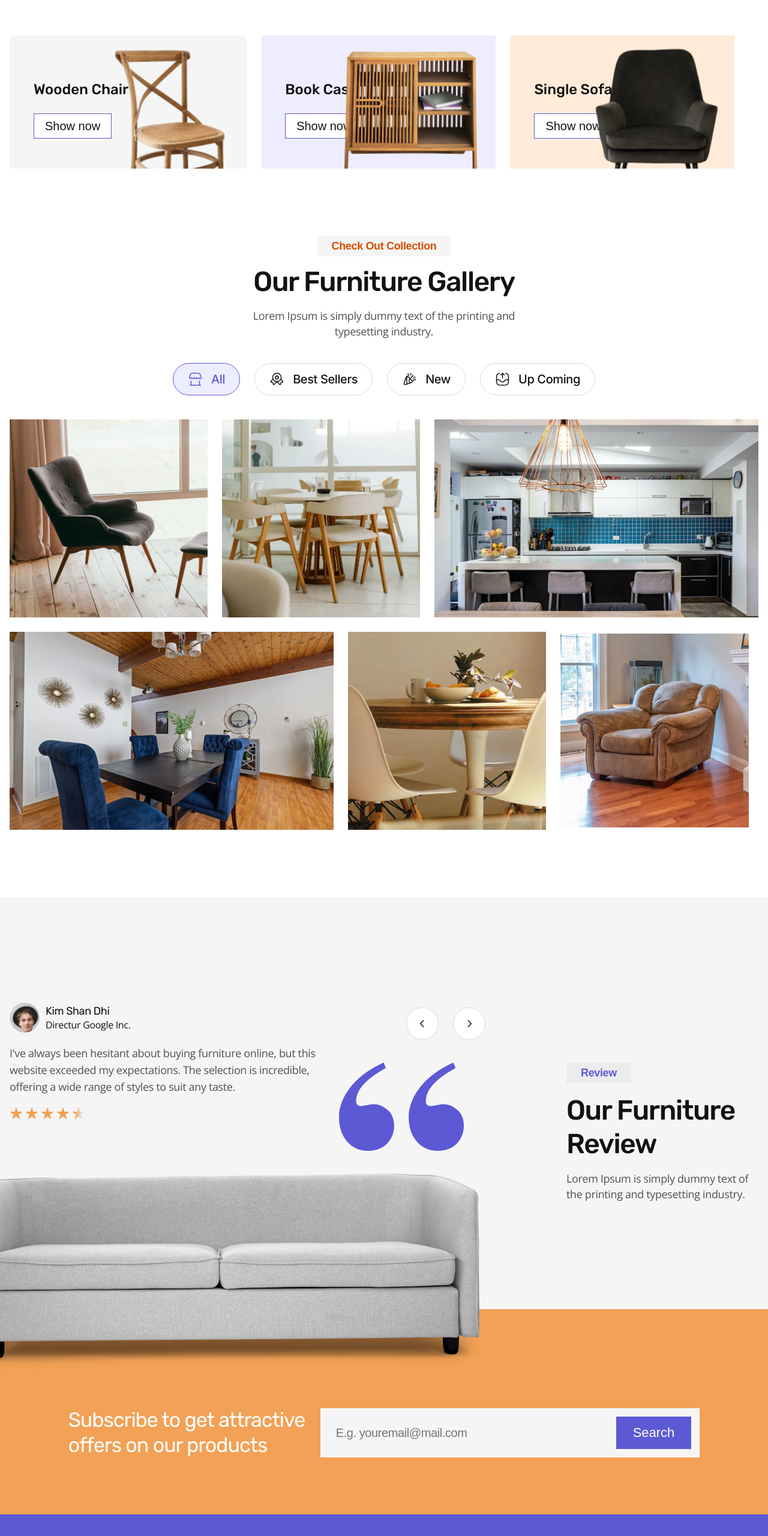
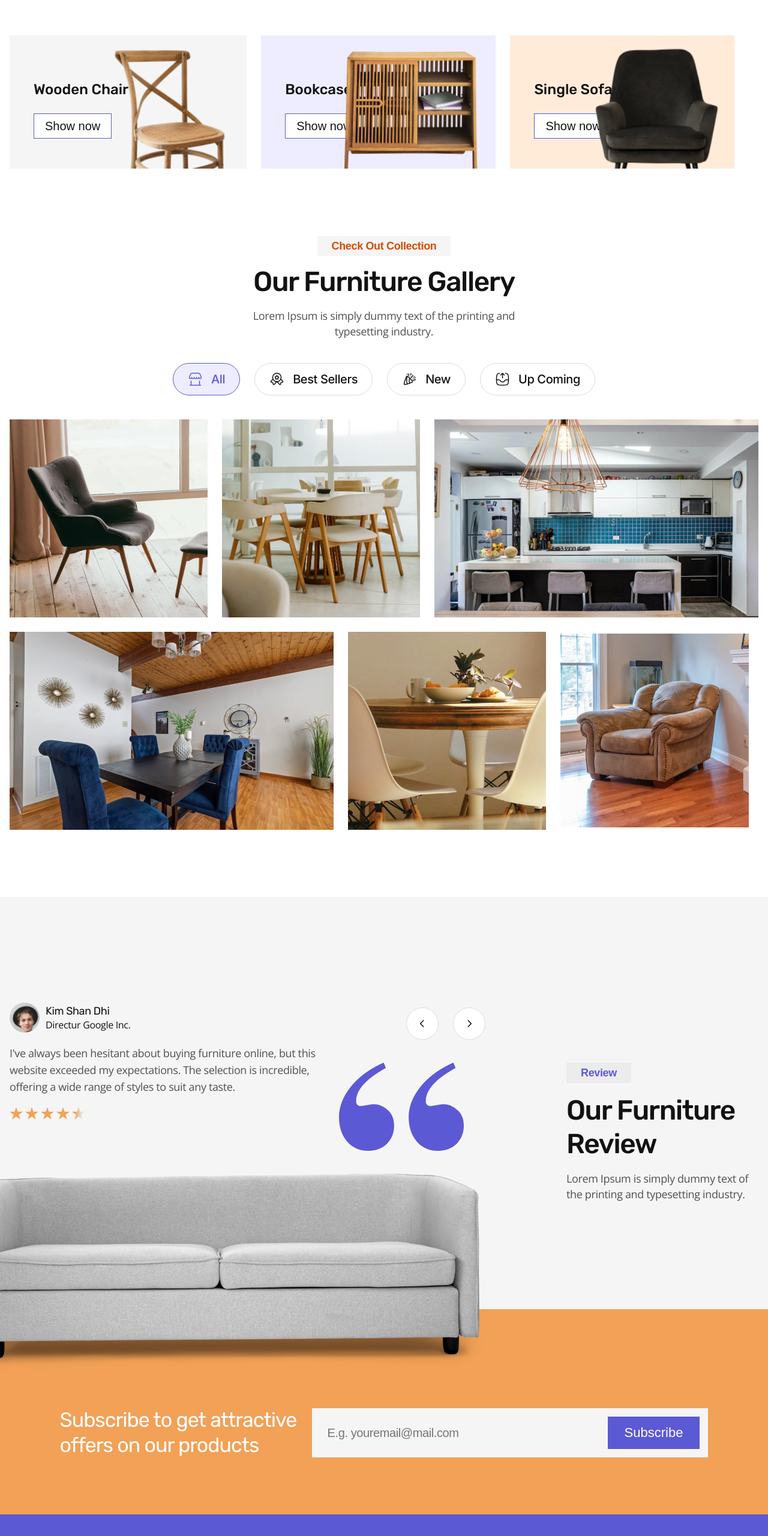
Before and after one commit to nhlong1512/furnique, a plain HTML site: page index.html in a window 1280 px wide. Shown: the part 3540-6100 px from the top of the page at 60% size. Drawn offline with nearby package versions, Linux system fonts and the light colour scheme.

Commit message:
update something

```diff
--- a/assets/css/styles.css
+++ b/assets/css/styles.css
@@ -558,6 +558,8 @@ body {
 .img-galery {
   object-fit: cover;
   display: block;
+  margin: 0;
+  /* width: 100%; */
 }
 
 .galery-item-2 {
--- a/index.html
+++ b/index.html
@@ -672,7 +672,7 @@
             </div>
             <div class="category-card bg-EDEDFF">
               <div class="category-info">
-                <h3 class="category-name">Book Case</h3>
+                <h3 class="category-name">Bookcase</h3>
                 <button class="shop-now">Show now</button>
               </div>
               <div class="category-image">
@@ -945,7 +945,7 @@
                   class="input-subscribe"
                 />
               </div>
-              <button class="subscribe-btn">Search</button>
+              <button class="subscribe-btn">Subscribe</button>
             </div>
           </div>
         </div>
```
